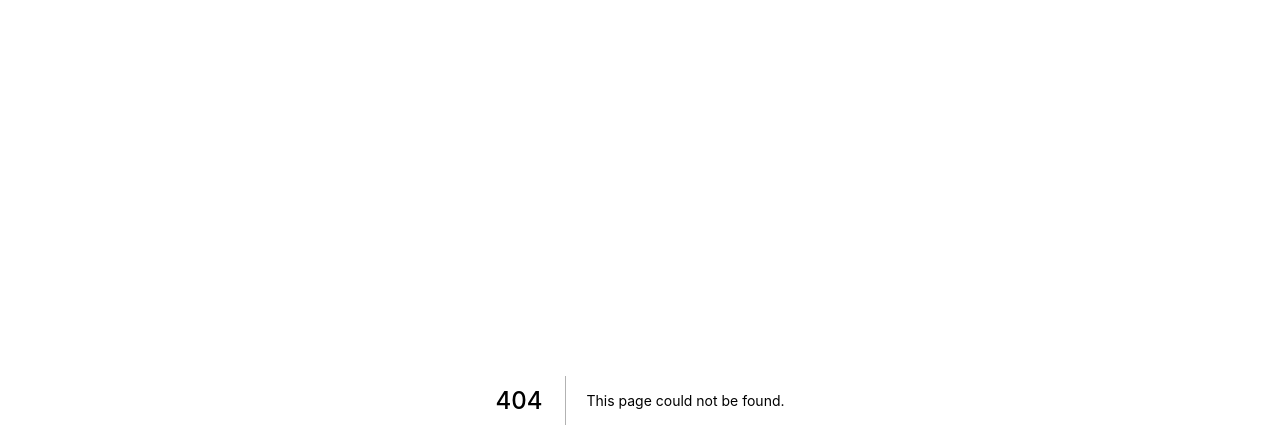
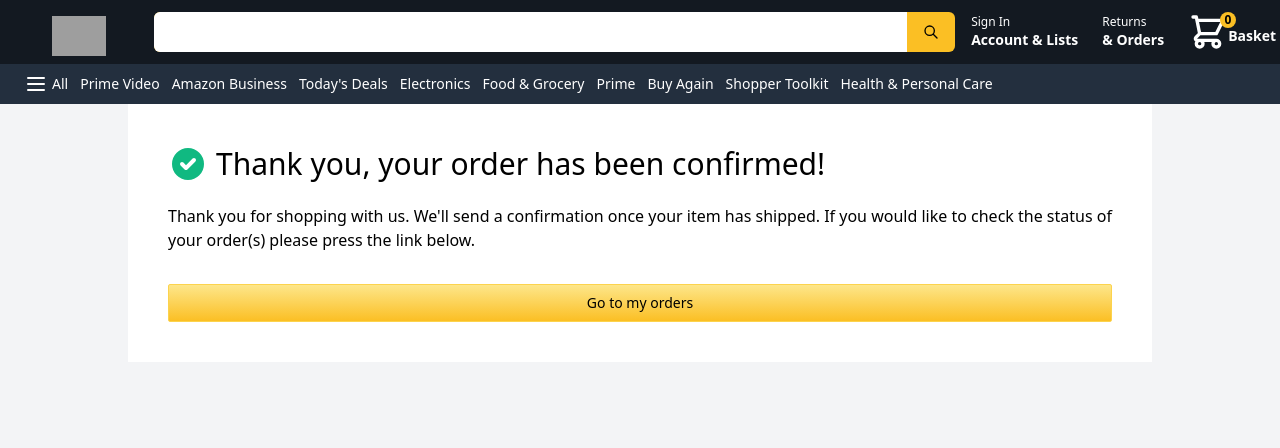
Before and after one commit to nikhilnagrale2/AmazeCart, a Next.js app: page /success in a window 1280 px wide. Before the commit this address had no page. Shown: the top 448 px of the page. Built offline with nearby package versions, Linux system fonts and the light colour scheme; no server answers; grey boxes are pictures that could not be loaded.

Commit message:
success page added

```diff
--- /dev/null
+++ b/src/pages/success.js
@@ -0,0 +1,36 @@
+import Header from "../components/Header";
+import { CheckCircleIcon } from "@heroicons/react/solid";
+import { useRouter } from "next/router";
+
+function Success() {
+  const router = useRouter();
+  return (
+    <div className="bg-gray-100 h-screen">
+      <Header />
+
+      <main className="max-w-screen-lg mx-auto">
+        <div className="flex flex-col p-10 bg-white">
+          <div className="flex items-center space-x-2 mb-5">
+            <CheckCircleIcon className="text-green-500 h-10" />
+            <h1 className="text-3xl">
+              Thank you, your order has been confirmed!
+            </h1>
+          </div>
+          <p>
+            Thank you for shopping with us. We'll send a confirmation once your
+            item has shipped. If you would like to check the status of your
+            order(s) please press the link below.
+          </p>
+          <button
+            onClick={() => router.push("/orders")}
+            className="button mt-8"
+          >
+            Go to my orders
+          </button>
+        </div>
+      </main>
+    </div>
+  );
+}
+
+export default Success;
```
